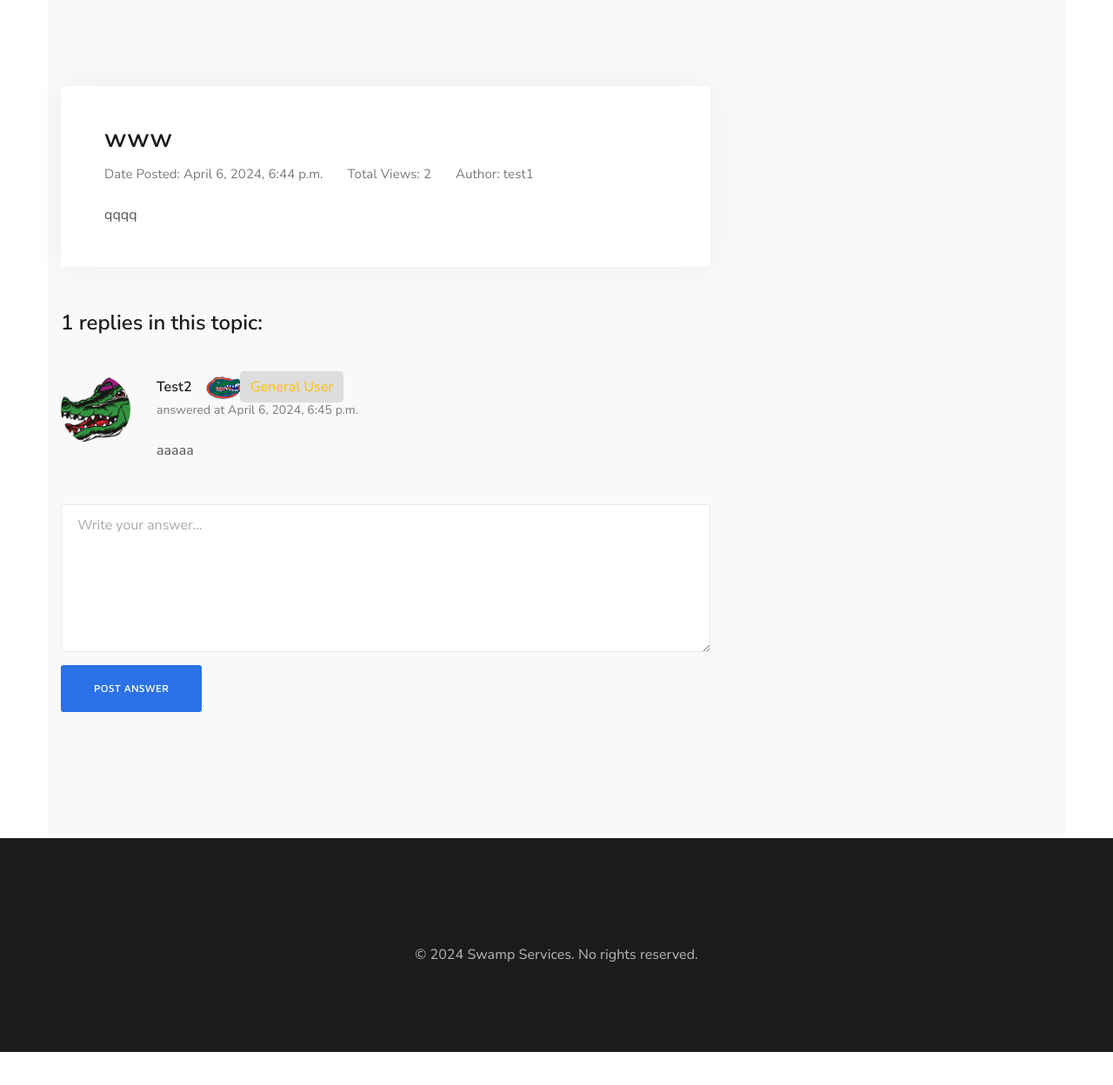
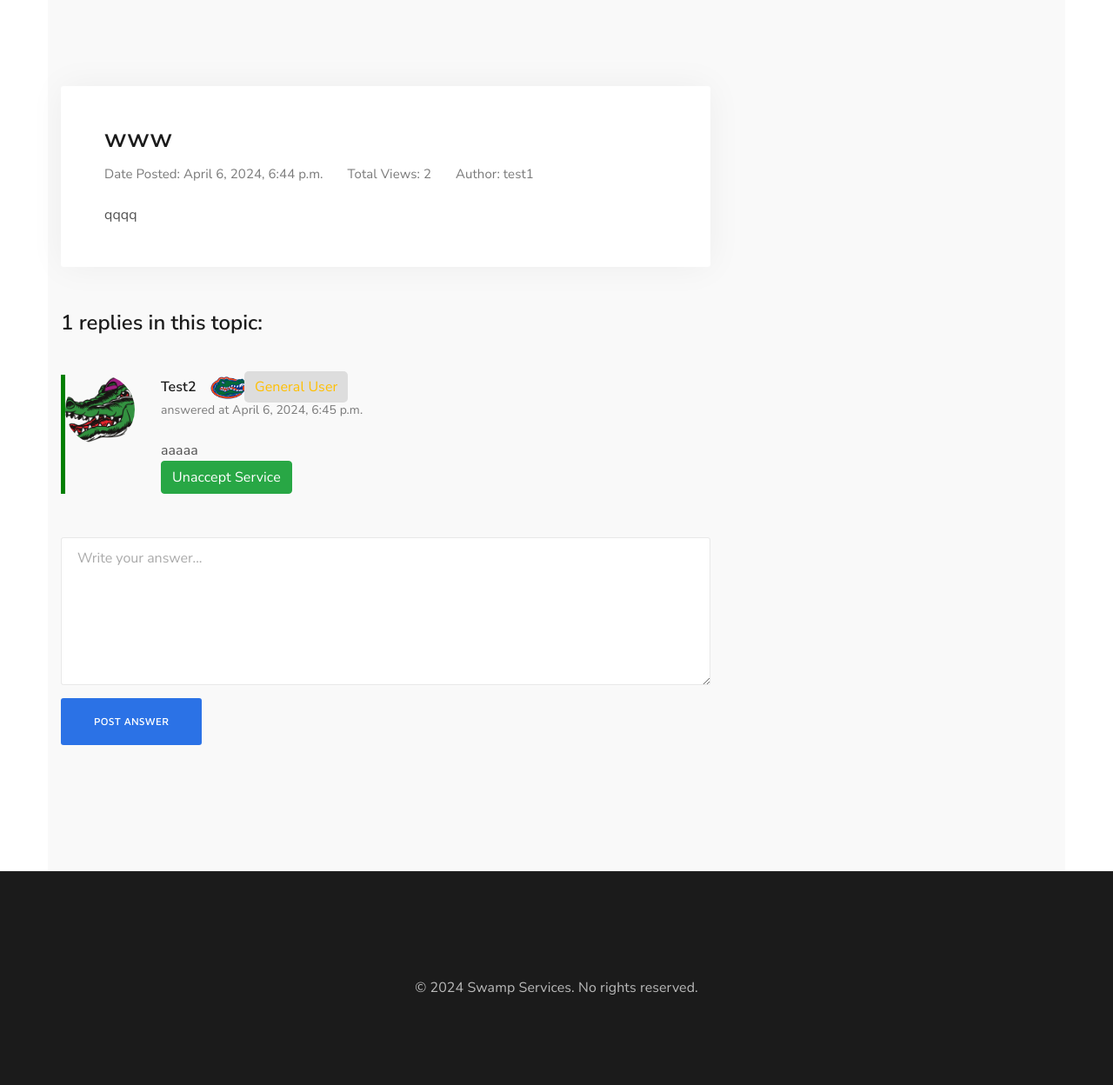
Before and after one commit to ZachJasko/CEN3031-Project, a Django app: page /topic/1/ in a window 1280 px wide. Shown: the part 133-1381 px from the top of the page at 87% size. Before the commit the page ends 1343 px from the top, so only its background shows below. Run offline with Django 3.2, Linux system fonts and the light colour scheme; a user stored in the database is signed in; data comes from the database, SQL or seed files in the repository; both versions use the stored data as it was after the commit; tables that the repository leaves empty hold one stand-in row (values such as "Sample post"); parts of the project's set-up code (start-up, migrations or seed data) failed here and were passed over; some libraries are stand-ins or nearby versions.

Commit message:
accept unaccept service button

```diff
--- a/forum/models.py
+++ b/forum/models.py
@@ -47,6 +47,7 @@ class Answer(models.Model):
     date_created = models.DateTimeField(auto_now_add=True, null=True)
     upvotes = models.ManyToManyField(User, blank=True, related_name='upvotes')
     downvotes = models.ManyToManyField(User, blank=True, related_name='downvotes')
+    accepted = models.BooleanField(default=False)
 
     def __str__(self):
         return self.user_post.title
--- a/forum/urls.py
+++ b/forum/urls.py
@@ -12,4 +12,5 @@ urlpatterns = [
     path('downvote/', views.downvote, name='downvote'),
     path('blog/', views.blogListView, name='blog'),
     path('article/<slug:slug>/', views.blogDetailView, name='article-detail'),
+    path('accept-answer/<int:pk>/', views.accept_answer, name='accept_answer'),
 ]
--- a/forum/views.py
+++ b/forum/views.py
@@ -7,7 +7,7 @@ from django.contrib.auth.decorators import login_required
 from django.contrib import messages
 
 # Model Forms.
-from .forms import UserPostForm, AnswerForm
+from .forms import UserPostForm, AnswerForm #, answer
 # String module
 from django.template.loader import render_to_string
 
@@ -56,7 +56,7 @@ def postTopic(request, pk):
         TopicView.objects.get_or_create(user=request.user, user_post=post_topic)
 
     # Get all answers of a specific post.
-    answers = Answer.objects.filter(user_post = post_topic)
+    answers = Answer.objects.filter(user_post=post_topic)
 
     # Answer form.
     answer_form = AnswerForm(request.POST or None)
@@ -71,11 +71,15 @@ def postTopic(request, pk):
         answer_form = AnswerForm()
 
     context = {
-        'topic':post_topic,
-        'answers':answers,
-        'answer_form':answer_form,
+        'topic': post_topic,
+        'answers': answers,
+        'answer_form': answer_form,
+    }
 
-    }
+    # Add accept_answer_url to the context for each answer
+    for answer in answers:
+        context['accept_answer_url'] = reverse('accept_answer', kwargs={'pk': answer.pk})
+
     return render(request, 'topic-detail.html', context)
 
 @login_required(login_url='login')
@@ -170,3 +174,14 @@ def blogDetailView(request, slug):
     }
 
     return render(request, 'blog-detail.html', context)
+
+
+@login_required(login_url='login')
+def accept_answer(request, pk):
+    answer = get_object_or_404(Answer, pk=pk)
+    user_post = answer.user_post
+    if request.user == user_post.author.user:
+        # Toggle the accepted status
+        answer.accepted = not answer.accepted
+        answer.save()
+    return HttpResponseRedirect(user_post.get_absolute_url())
--- a/static/css/custom.css
+++ b/static/css/custom.css
@@ -229,3 +229,7 @@ body{
   word-wrap: break-word;
   overflow-wrap: break-word;
 }
+
+.accepted-answer {
+  border-left: 5px solid green; /* Or any other style you prefer */
+}
--- a/templates/topic-detail.html
+++ b/templates/topic-detail.html
@@ -8,9 +8,7 @@
             <div class="row vertical-gap md-gap">
                 <div class="col-lg-8">
                     <div class="dx-blog-post dx-box dx-box-decorated">
-
                         <div class="dx-blog-post-box">
-
                             <h1 class="h3 dx-blog-post-title">{{ topic.title }}</h1>
                             <ul class="dx-blog-post-info">
                                 <li>Date Posted: {{ topic.date_created }}</li>
@@ -19,17 +17,17 @@
                             </ul>
                             <p class="mnb-2">{{ topic.description }}</p>
                         </div>
+                    </div>
 
-                    </div>
                     <div class="dx-box mt-55">
                         {% if  answers.count > 0 %}
                         <h2 class="h4 mb-45">{{ answers.count }} replies{{ answers|pluralize }} in this topic: </h2>
                         {% else %}
                         <h2 class="h4 mb-45">Be the first to reply to this topic.</h2>
                         {% endif %}
+
                         {% for answer in answers %}
-                        <div class="dx-comment">
-
+                        <div class="dx-comment {% if answer.accepted %}accepted-answer{% endif %}">
                             <div>
                                 <div class="dx-comment-img">
                                     <img src="{{ answer.user.author.profile_pic.url }}" alt="" class="rounded-circle">
@@ -58,17 +56,28 @@
                                     <div class="dx-comment-text">
                                         <p class="mb-0">{{ answer.content }}</p>
                                     </div>
+
                                     <!-- vote section -->
                                     <div id="vote-section">
                                         {% include 'vote-section.html' %}
                                     </div>
                                     <!-- / vote section -->
 
+                                    <!-- Accept Service Button -->
+                                    {% if user == topic.author.user %}
+                                        <a href="{{ accept_answer_url }}" class="btn btn-success">
+                                            {% if answer.accepted %}
+                                                Unaccept Service
+                                            {% else %}
+                                                Accept Service
+                                            {% endif %}
+                                        </a>
+                                    {% endif %}
+                                    <!-- / Accept Service Button -->
                                 </div>
                             </div>
                         </div>
                         {% endfor %}
-
 
                         <form action="" method="POST" class="dx-form mt-50 mb-45">
                             <div class="row vertical-gap">
@@ -85,4 +94,4 @@
         </div>
     </div>
 </div>
-    {% endblock content %}
+{% endblock content %}
```
Also changed, not shown: db.sqlite3 (added), forum/migrations/0005_answer_accepted.py (added).
